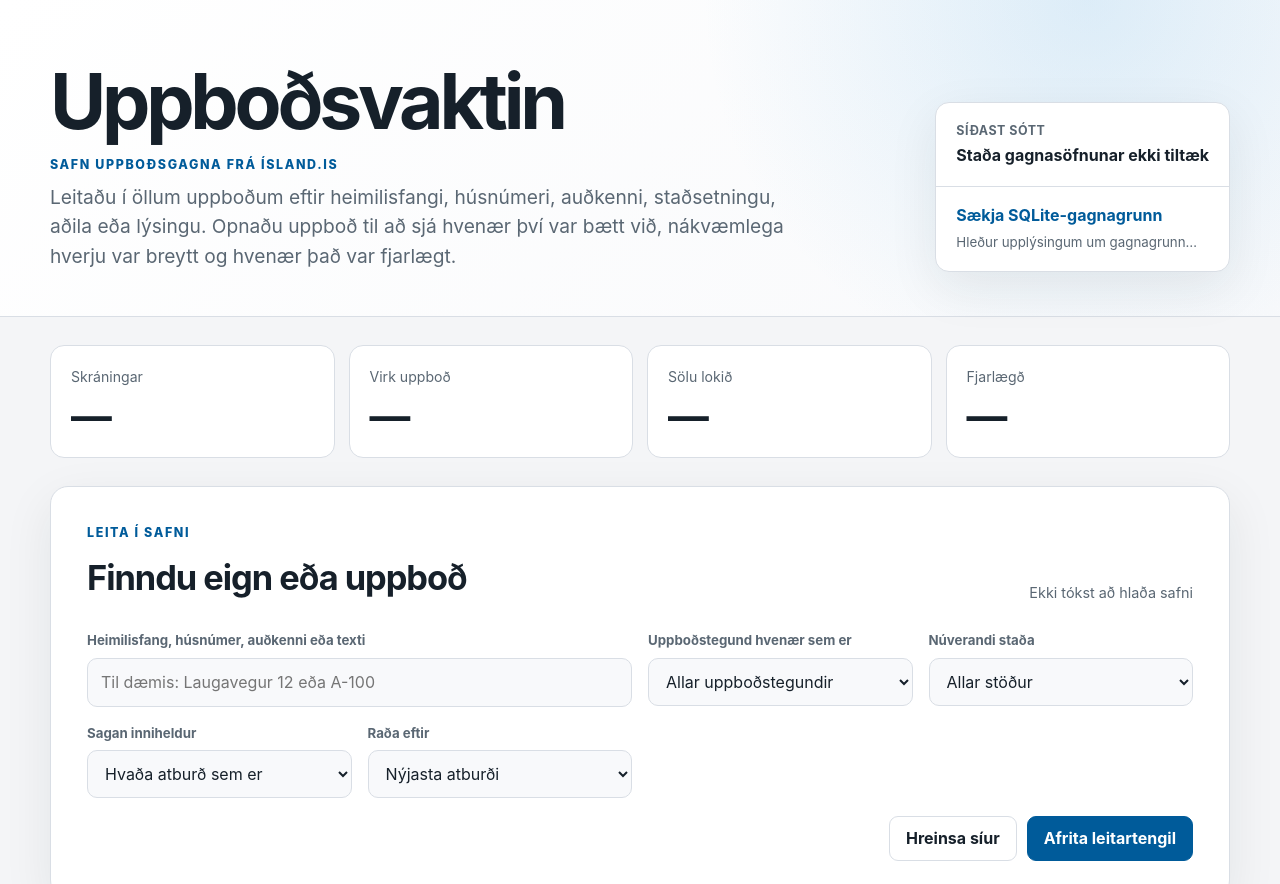
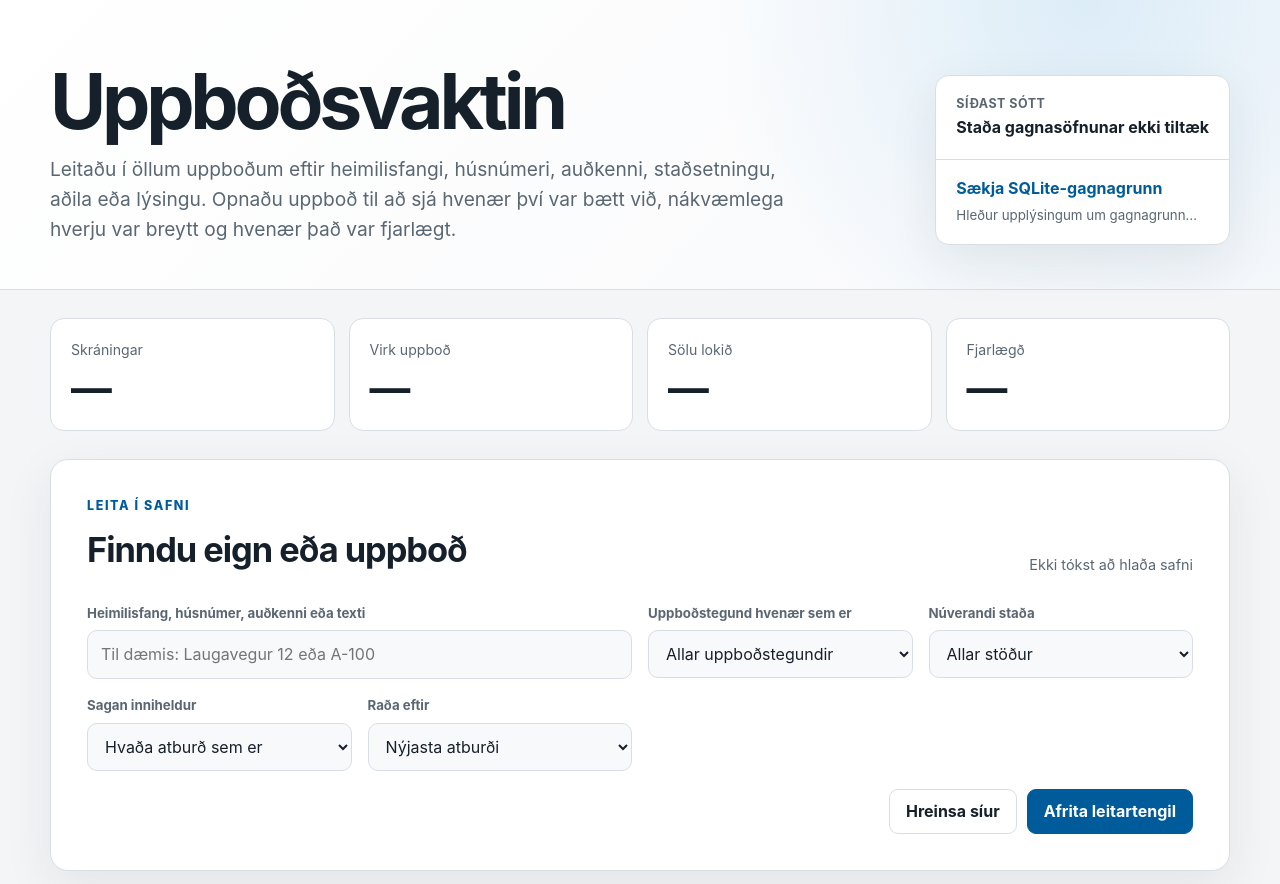
Before and after one commit to steinarb1234/Auction_fetch, a plain HTML site: page uppbod-pages/index.html in a window 1280 px wide. Shown: the top 884 px of the page. Drawn offline with Linux system fonts and the light colour scheme; no server answers.

Commit message:
Uppfæra síðu

```diff
--- a/uppbod-pages/index.html
+++ b/uppbod-pages/index.html
@@ -16,7 +16,6 @@
       <div class="shell hero__inner">
         <div>
           <h1>Uppboðsvaktin</h1>
-          <p class="eyebrow">Safn uppboðsgagna frá Ísland.is</p>
           <p class="hero__intro">
             Leitaðu í öllum uppboðum eftir heimilisfangi, húsnúmeri,
             auðkenni, staðsetningu, aðila eða lýsingu. Opnaðu uppboð
```
